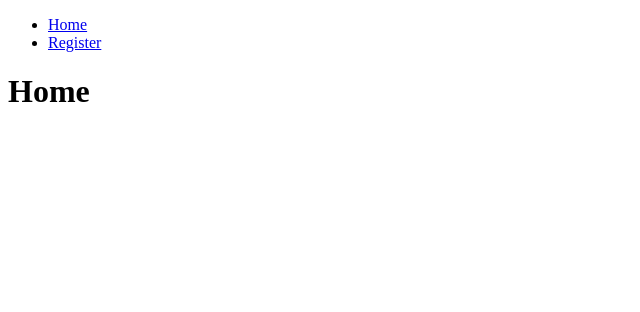
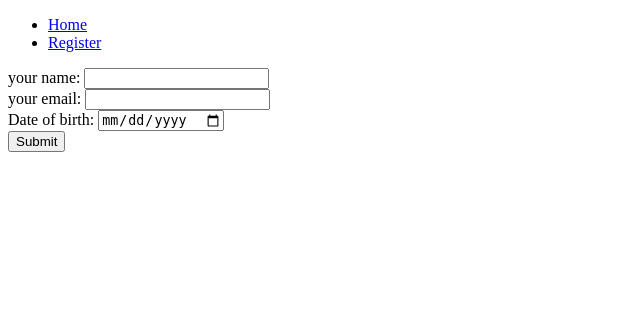
Before and after one commit to YoussefIbraheem/dummy-django, a Django app: page / in a window 1280 px wide. Shown: the top 312 px of the page, without its empty margins (0-640 px from the left). Run offline with Django 5.2, Linux system fonts and the light colour scheme.

Commit message:
Add registration form and update home view to handle form submission

```diff
--- /dev/null
+++ b/dummy_project/app/forms.py
@@ -0,0 +1,9 @@
+from django import forms
+from django.core.exceptions import ValidationError
+
+
+class ExampleForm(forms.Form):
+
+    name = forms.CharField(label="your name", max_length=255 , required=True)
+    email = forms.EmailField(label="your email", max_length=255, required=True)
+    date_of_birth = forms.DateField(widget=forms.DateInput(attrs={'type': 'date'},format="d-m-Y"), input_formats="d-m-Y")
--- a/dummy_project/app/templates/index.html
+++ b/dummy_project/app/templates/index.html
@@ -3,5 +3,11 @@
 {% block title %}Register{% endblock %}
 
 {% block content %}
-<h1>Home</h1>
+    <form action="/" method="POST">
+        {% csrf_token %}
+
+        {{form}}
+
+        <input type="submit" value="Submit">
+    </form>
 {% endblock %}
--- a/dummy_project/app/views.py
+++ b/dummy_project/app/views.py
@@ -1,10 +1,18 @@
-from django.shortcuts import render
+from django.shortcuts import render , redirect
 
 from django.http import HttpResponse
+from app.forms import ExampleForm
 
 
 def register(request):
     return render(request, 'register.html')
 
 def home(request):
-    return render(request, 'index.html')
+    if request.method == "POST":
+        form = ExampleForm(request.POST)
+        print(form.data)
+        print(form.errors)
+        return redirect('home')
+    else:
+        form = ExampleForm()
+        return render(request, 'index.html', {"form":form})
```
